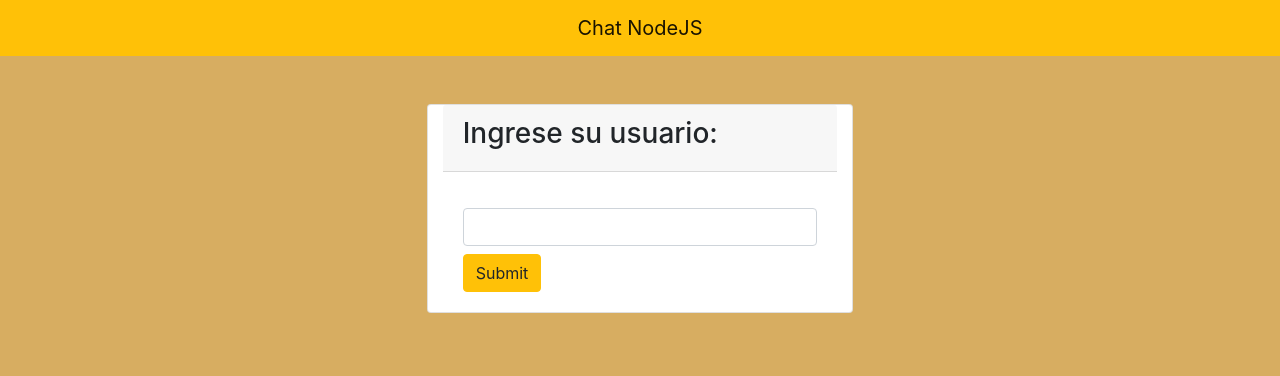
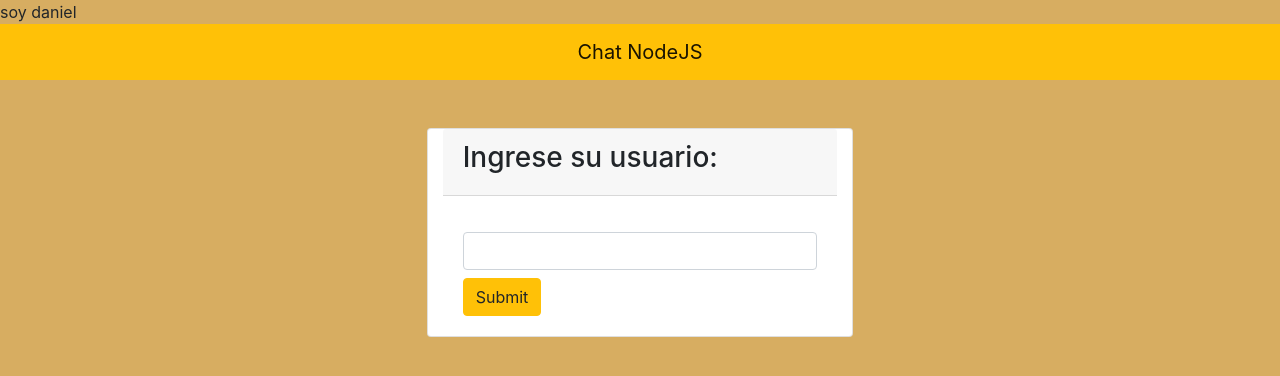
Before and after one commit to Jackmines21777/ChatChat, a website: page src/public/index.html in a window 1280 px wide. Drawn offline with nearby package versions, Linux system fonts and the light colour scheme; no server answers.

Commit message:
mi cambio

```diff
--- a/src/public/index.html
+++ b/src/public/index.html
@@ -11,7 +11,7 @@
 </head>
 <body>
 
-
+   soy daniel
 
 
 
```
